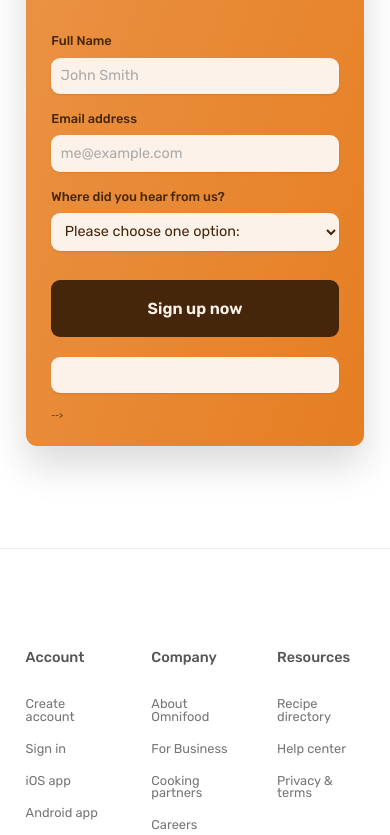
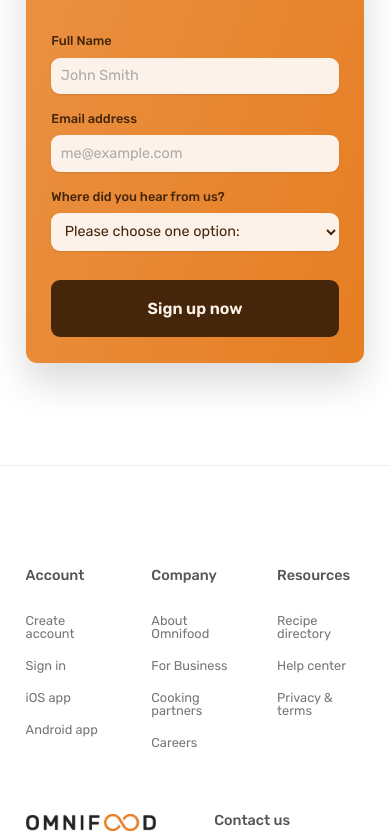
Before and after one commit to dimitrijezivanoviic/Omnifood, a plain HTML site: page index.html in a window 390 px wide. Shown: the part 8609-9444 px from the top of the page. Drawn offline with nearby package versions, Linux system fonts and the light colour scheme; some packages are replaced by stand-ins of ours; a script that the page names is missing.

Commit message:
responsive

```diff
--- a/index.html
+++ b/index.html
@@ -627,8 +627,6 @@
                 </div>
 
                 <button class="btn btn--form">Sign up now</button>
-
-                <input type="number" /> -->
               </form>
             </div>
             <div
```
